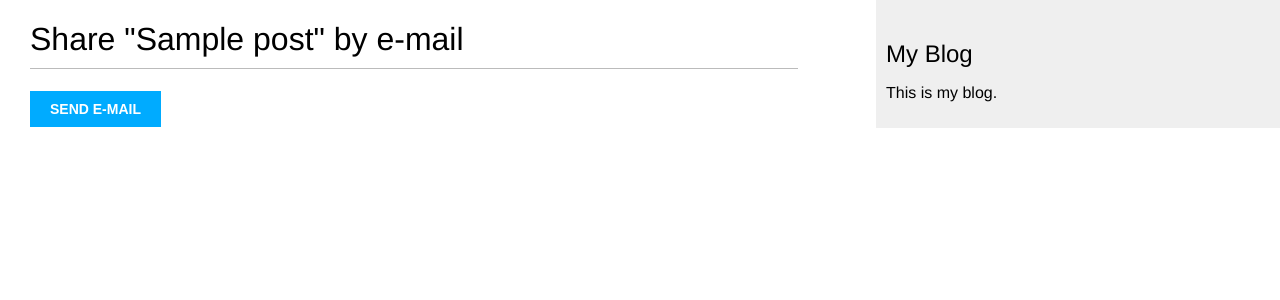
After one commit to franciscapr/django-5-I, a Django app: template myblog/blog/templates/blog/post/share.html in a window 1280 px wide. The commit adds this page. Shown: the top 300 px of the page. Run offline with Django 5.2, Linux system fonts and the light colour scheme; the template is opened without the code that fills it: most values are stand-ins (such as "Sample title", 1, 10 or a date in 2020).

Commit message:
send mail

```diff
--- a/myblog/blog/templates/blog/post/detail.html
+++ b/myblog/blog/templates/blog/post/detail.html
@@ -8,4 +8,7 @@
     Published {{ post.publish }} by {{ post.author }}
   </p>
   {{ post.body|linebreaks }}
+  <p>
+    <a href="{% url 'blog:post_share' post.id %}">Share this post</a>
+  </p>
 {% endblock %}
--- /dev/null
+++ b/myblog/blog/templates/blog/post/share.html
@@ -0,0 +1,19 @@
+{% extends "blog/base.html" %}
+{% block title %}Share a post{% endblock %}
+{% block content %}
+
+{% if sent %}
+<h1>E-mail successfully sent</h1>
+<p>
+    "{{ post.title }}" was successfully sent to {{ form.cleaned_data.to }}.
+</p>
+{% else %}
+<h1>Share "{{ post.title }}" by e-mail</h1>
+
+<form method="post">
+    {{ form.as_p }}
+    {% csrf_token %}
+    <input type="submit" value="Send e-mail">
+</form>
+{% endif %}
+{% endblock %}
```
Also changed, not shown: myblog/blog/views.py (+11 -9 lines).
